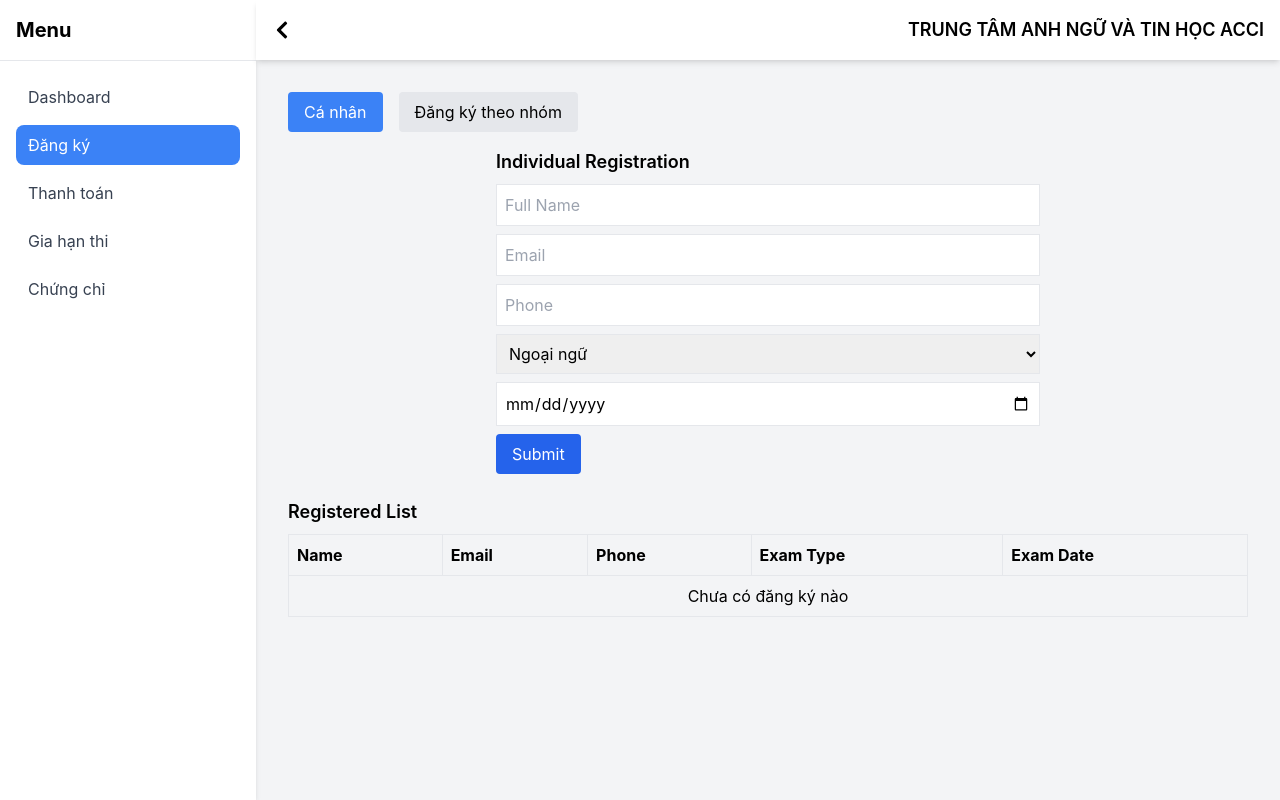
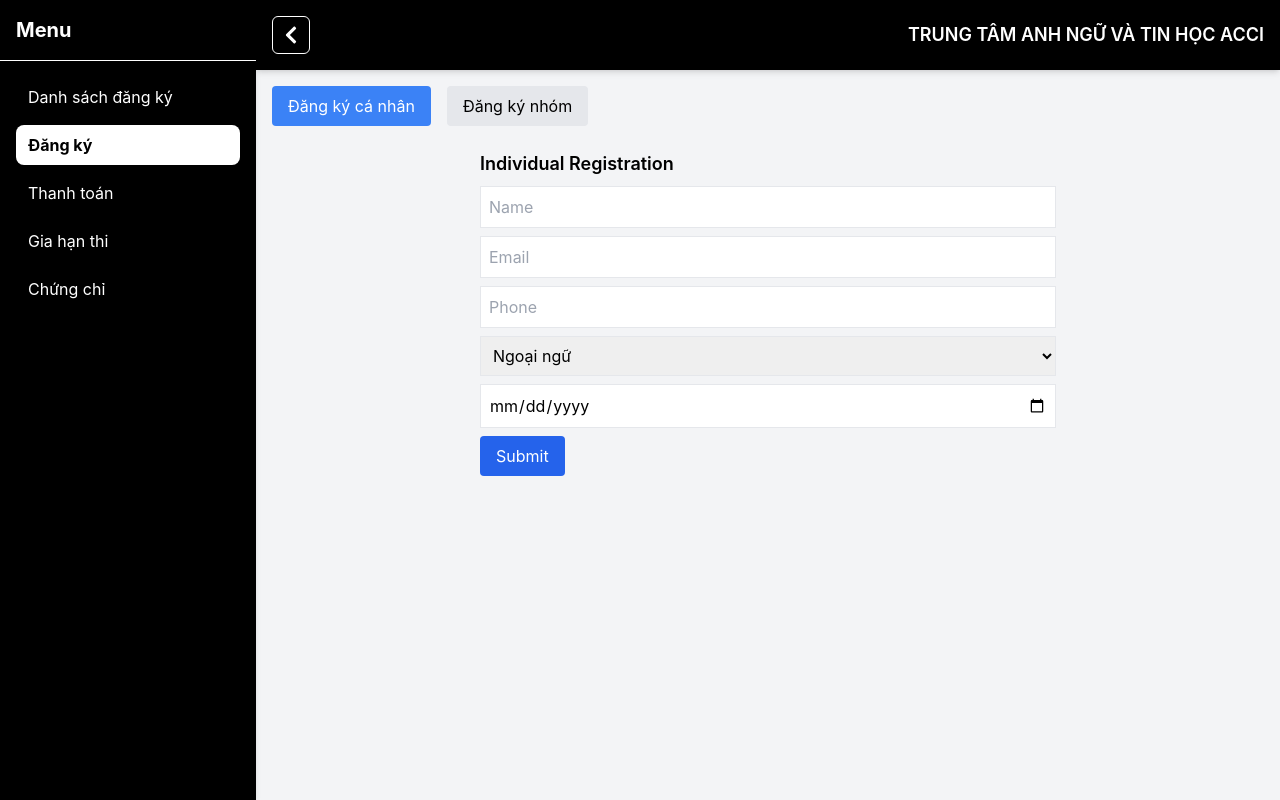
Before and after one commit to DarkcodeQuan/ACCI-pttk, a React (Create React App) app: page /registration in a window 1280 px wide. Built offline with nearby package versions, Linux system fonts and the light colour scheme.

Commit message:
header & sidebar, data of register update
Change color of header and sidebar to black, add new data to list register and list

```diff
--- a/src/App.js
+++ b/src/App.js
@@ -2,7 +2,7 @@ import { useState } from "react";
 import { BrowserRouter as Router, Routes, Route } from "react-router-dom";
 import Sidebar from "./components/Sidebar";
 import Header from "./components/Header";
-import Dashboard from "./pages/Dashboard";
+import Dashboard from "./pages/Table/Dashboard";
 import Registration from "./pages/Registration/Registration";
 import Payment from "./pages/Payment";
 import Reschedule from "./pages/Reschedule";
--- /dev/null
+++ b/src/components/ErrorMessage.js
@@ -0,0 +1,24 @@
+export default function ErrorMessage({ message, onClose }) {
+  if (!message) return null;
+
+  return (
+    <div className="bg-red-100 border border-red-400 text-red-700 px-4 py-3 rounded relative mb-4">
+      <strong className="font-bold">Lỗi: </strong>
+      <span className="block sm:inline">{message}</span>
+      <button
+        onClick={onClose}
+        className="absolute top-0 bottom-0 right-0 px-4 py-3"
+      >
+        <svg
+          className="fill-current h-6 w-6 text-red-500"
+          role="button"
+          xmlns="http://www.w3.org/2000/svg"
+          viewBox="0 0 20 20"
+        >
+          <title>Close</title>
+          <path d="M14.348 5.652a1 1 0 00-1.414 0L10 8.586 7.066 5.652A1 1 0 105.652 7.066L8.586 10l-2.934 2.934a1 1 0 101.414 1.414L10 11.414l2.934 2.934a1 1 0 001.414-1.414L11.414 10l2.934-2.934a1 1 0 000-1.414z" />
+        </svg>
+      </button>
+    </div>
+  );
+}
--- a/src/components/Header.js
+++ b/src/components/Header.js
@@ -1,13 +1,17 @@
-import { FaChevronLeft, FaBars } from "react-icons/fa"; // Import biểu tượng hamburger
+import { FaChevronLeft, FaBars } from "react-icons/fa";
 
 function Header({ onToggleSidebar, isSidebarOpen }) {
   return (
-    <header className="flex items-center justify-between p-4 bg-white shadow-md">
-      <button onClick={onToggleSidebar} className="text-xl">
-        {/* Dùng biểu tượng hamburger khi sidebar đóng và mũi tên khi sidebar mở */}
+    <header className="flex items-center justify-between p-4 bg-black shadow-md">
+      <button
+        onClick={onToggleSidebar}
+        className="text-xl text-white p-2 border border-white rounded-md transition-all duration-300 hover:bg-white hover:text-black hover:border-black"
+      >
         {isSidebarOpen ? <FaChevronLeft /> : <FaBars />}
       </button>
-      <h1 className="text-lg font-semibold">TRUNG TÂM ANH NGỮ VÀ TIN HỌC ACCI</h1>
+      <h1 className="text-lg font-semibold text-white">
+        TRUNG TÂM ANH NGỮ VÀ TIN HỌC ACCI
+      </h1>
     </header>
   );
 }
--- a/src/components/Sidebar.js
+++ b/src/components/Sidebar.js
@@ -3,7 +3,7 @@ import { Link, useLocation } from "react-router-dom";
 const Sidebar = ({ isOpen }) => {
   const location = useLocation();
   const navItems = [
-    { path: "/", label: "Dashboard" },
+    { path: "/", label: "Danh sách đăng ký" },
     { path: "/registration", label: "Đăng ký" },
     { path: "/payment", label: "Thanh toán" },
     { path: "/reschedule", label: "Gia hạn thi" },
@@ -14,9 +14,11 @@ const Sidebar = ({ isOpen }) => {
     <div
       className={`${
         isOpen ? "w-64" : "w-0"
-      } bg-white shadow-md h-screen overflow-hidden transition-all duration-300`}
+      } bg-black shadow-md h-screen overflow-hidden transition-all duration-300`}
     >
-      <div className="p-4 text-xl font-bold border-b">Menu</div>
+      <div className="p-4 text-xl font-bold border-b border-white text-white">
+        Menu
+      </div>
       <nav className="p-4">
         {navItems.map((item) => (
           <Link
@@ -24,8 +26,8 @@ const Sidebar = ({ isOpen }) => {
             to={item.path}
             className={`block px-3 py-2 rounded-lg mb-2 ${
               location.pathname === item.path
-                ? "bg-blue-500 text-white"
-                : "text-gray-700 hover:bg-gray-100"
+                ? "bg-white text-black font-bold"
+                : "text-white hover:bg-white hover:text-black"
             }`}
           >
             {item.label}
--- a/src/index.css
+++ b/src/index.css
@@ -8,6 +8,17 @@ body {
   -moz-osx-font-smoothing: grayscale;
 }
 
+button {
+  transition: all 0.3s ease;
+}
+
+/* Khi hover vào nút */
+button:hover {
+  filter: brightness(70%);
+  cursor: pointer;
+}
+
+
 code {
   font-family: source-code-pro, Menlo, Monaco, Consolas, 'Courier New',
     monospace;
--- a/src/pages/Dashboard.js
+++ /dev/null
@@ -1,5 +0,0 @@
-const Dashboard = () => {
-    return <div>Trang tổng quan trung tâm ACCI 🚀</div>;
-  };
-
-  export default Dashboard;
--- a/src/pages/Registration/IndividualForm.js
+++ b/src/pages/Registration/IndividualForm.js
@@ -1,4 +1,5 @@
 import { useState } from "react";
+import ErrorMessage from "../../components/ErrorMessage";
 
 export default function IndividualForm({ onSubmit }) {
   const [form, setForm] = useState({
@@ -9,12 +10,18 @@ export default function IndividualForm({ onSubmit }) {
     examDate: "",
   });
 
+  const [error, setError] = useState("");
+
   const handleSubmit = () => {
-    if (!form.name || !form.email || !form.phone || !form.examType || !form.examDate) {
-      alert("Vui lòng điền đầy đủ thông tin!");
+    const { name, email, phone, examDate } = form;
+
+    if (!name.trim() || !email.trim() || !phone.trim() || !examDate) {
+      setError("Vui lòng điền đầy đủ thông tin!");
       return;
     }
-    onSubmit(form); // Gửi dữ liệu lên component cha
+
+    onSubmit(form);
+    setError("");
     setForm({
       name: "",
       email: "",
@@ -26,11 +33,13 @@ export default function IndividualForm({ onSubmit }) {
 
   return (
     <div className="space-y-2 max-w-xl mx-auto">
+      {error && <ErrorMessage message={error} onClose={() => setError("")} />}
+
       <h2 className="font-semibold text-lg">Individual Registration</h2>
 
       <input
         className="border p-2 w-full"
-        placeholder="Full Name"
+        placeholder="Name"
         value={form.name}
         onChange={(e) => setForm({ ...form, name: e.target.value })}
       />
@@ -47,7 +56,6 @@ export default function IndividualForm({ onSubmit }) {
         onChange={(e) => setForm({ ...form, phone: e.target.value })}
       />
 
-      {/* Exam Type */}
       <select
         className="border p-2 w-full"
         value={form.examType}
@@ -57,7 +65,6 @@ export default function IndividualForm({ onSubmit }) {
         <option value="Tin học">Tin học</option>
       </select>
 
-      {/* Exam Date */}
       <input
         type="date"
         className="border p-2 w-full"
@@ -67,7 +74,7 @@ export default function IndividualForm({ onSubmit }) {
 
       <button
         onClick={handleSubmit}
-        className="px-4 py-2 bg-blue-600 text-white rounded"
+        className="px-4 py-2 bg-blue-600 text-white rounded mt-4"
       >
         Submit
       </button>
--- a/src/pages/Registration/Registration.js
+++ b/src/pages/Registration/Registration.js
@@ -1,61 +1,58 @@
-import React, { useState } from "react";
-import RegistrationForm from "../Registration/RegistrationForm"; // form cá nhân
-import GroupRegistrationForm from "../Registration/GroupForm"; // form nhóm
-import RegistrationTable from "./RegistrationTable";
+import { useState } from "react";
+import GroupForm from "./GroupForm";
+import IndividualForm from "./IndividualForm";
+//import RegistrationTable from "../Table/RegistrationTable";
 
-export default function RegistrationPage() {
-  const [isGroup, setIsGroup] = useState(false); // Đang dùng lại trạng thái này để điều khiển form
-  const [registeredList, setRegisteredList] = useState([]);
+export default function Registration() {
+  const [registrations, setRegistrations] = useState([]);
+  const [mode, setMode] = useState("individual");
 
-  const handleRegister = (data) => {
-    // Kiểm tra dữ liệu trống
-    if (
-      !data.name ||
-      !data.email ||
-      !data.phone ||
-      !data.examType ||
-      !data.examDate
-    ) {
-      alert("Vui lòng điền đầy đủ thông tin!");
-      return;
-    }
+  const handleGroupSubmit = (form) => {
+    const participantsWithGroupInfo = form.participants.map((p) => ({
+      name: p.name,
+      email: p.email,
+      phone: p.phone,
+      examType: form.examType,
+      examDate: form.examDate,
+    }));
 
-    // data có thể là object (cá nhân) hoặc array (nhóm)
-    if (Array.isArray(data)) {
-      setRegisteredList((prev) => [...prev, ...data]);
-    } else {
-      setRegisteredList((prev) => [...prev, data]);
-    }
+    setRegistrations((prev) => [...prev, ...participantsWithGroupInfo]);
+  };
+
+  const handleIndividualSubmit = (form) => {
+    const participant = {
+      name: form.name,
+      email: form.email,
+      phone: form.phone,
+      examType: form.examType,
+      examDate: form.examDate,
+    };
+
+    setRegistrations((prev) => [...prev, participant]);
   };
 
   return (
-    <div className="p-4">
-      {/* Các nút chuyển giữa form cá nhân và nhóm */}
-      <div className="mb-4 flex gap-4">
+    <div className="space-y-6">
+      <div className="flex gap-4">
         <button
-          onClick={() => setIsGroup(false)} // Chuyển sang form cá nhân
-          className={`px-4 py-2 rounded ${!isGroup ? "bg-blue-500 text-white" : "bg-gray-200"}`}
+          className={`px-4 py-2 rounded ${mode === "individual" ? "bg-blue-500 text-white" : "bg-gray-200"}`}
+          onClick={() => setMode("individual")}
         >
-          Cá nhân
+          Đăng ký cá nhân
         </button>
         <button
-          onClick={() => setIsGroup(true)} // Chuyển sang form nhóm
-          className={`px-4 py-2 rounded ${isGroup ? "bg-blue-500 text-white" : "bg-gray-200"}`}
+          className={`px-4 py-2 rounded ${mode === "group" ? "bg-blue-500 text-white" : "bg-gray-200"}`}
+          onClick={() => setMode("group")}
         >
-          Đăng ký theo nhóm
+          Đăng ký nhóm
         </button>
       </div>
 
-      {/* Hiển thị form cá nhân nếu isGroup là false, nếu là true thì hiển thị form nhóm */}
-      {isGroup ? (
-        <GroupRegistrationForm onSubmit={handleRegister} />
+      {mode === "individual" ? (
+        <IndividualForm onSubmit={handleIndividualSubmit} />
       ) : (
-        <RegistrationForm onSubmit={handleRegister} />
+        <GroupForm onSubmit={handleGroupSubmit} />
       )}
-
-      <div className="mt-6">
-        <RegistrationTable data={registeredList} />
-      </div>
     </div>
   );
 }
--- /dev/null
+++ b/src/pages/Table/Dashboard.js
@@ -0,0 +1,65 @@
+import { useState } from "react";
+
+export default function Dashboard() {
+  const [registrations] = useState([
+    {
+      name: "Nguyễn Văn A",
+      email: "nguyenvana@example.com",
+      examType: "Tin học",
+      paymentStatus: "Đã thanh toán"
+    },
+    {
+      name: "Trần Thị B",
+      email: "tranthib@example.com",
+      examType: "Ngoại ngữ",
+      paymentStatus: "Chưa thanh toán"
+    },
+    {
+      name: "Lê Văn C",
+      email: "levanc@example.com",
+      examType: "Tin học",
+      paymentStatus: "Đã thanh toán"
+    },
+  ]);
+
+  return (
+    <div className="p-8">
+      <div>
+        {/* Tiêu đề */}
+        <h1 className="text-4xl font-bold text-center mb-8">
+          Danh sách đăng ký
+        </h1>
+
+        {/* Danh sách */}
+        {registrations.length === 0 ? (
+          <h2 className="text-xl text-gray-500 text-center">Chưa có dữ liệu đăng ký</h2>
+        ) : (
+          <ul className="space-y-4">
+            {registrations.map((registration, index) => (
+              <li key={index} className="text-lg flex flex-col gap-1 border p-4 rounded shadow">
+                <span><strong>Họ tên:</strong> {registration.name}</span>
+                <span><strong>Email:</strong> {registration.email}</span>
+
+                {/* Môn thi */}
+                <span>
+                  <strong>Môn thi:</strong>{" "}
+                  <span className={registration.examType === "Tin học" ? "text-blue-600" : "text-purple-600"}>
+                    {registration.examType}
+                  </span>
+                </span>
+
+                {/* Tình trạng thanh toán */}
+                <span>
+                  <strong>Tình trạng:</strong>{" "}
+                  <span className={registration.paymentStatus === "Đã thanh toán" ? "text-green-600 font-bold" : "text-red-600 font-bold"}>
+                    {registration.paymentStatus}
+                  </span>
+                </span>
+              </li>
+            ))}
+          </ul>
+        )}
+      </div>
+    </div>
+  );
+}
```
Also changed, not shown: src/pages/Registration/GroupForm.js (+9 -4 lines), src/pages/Table/RegistrationTable.js (renamed from src/pages/Registration/RegistrationTable.js).
